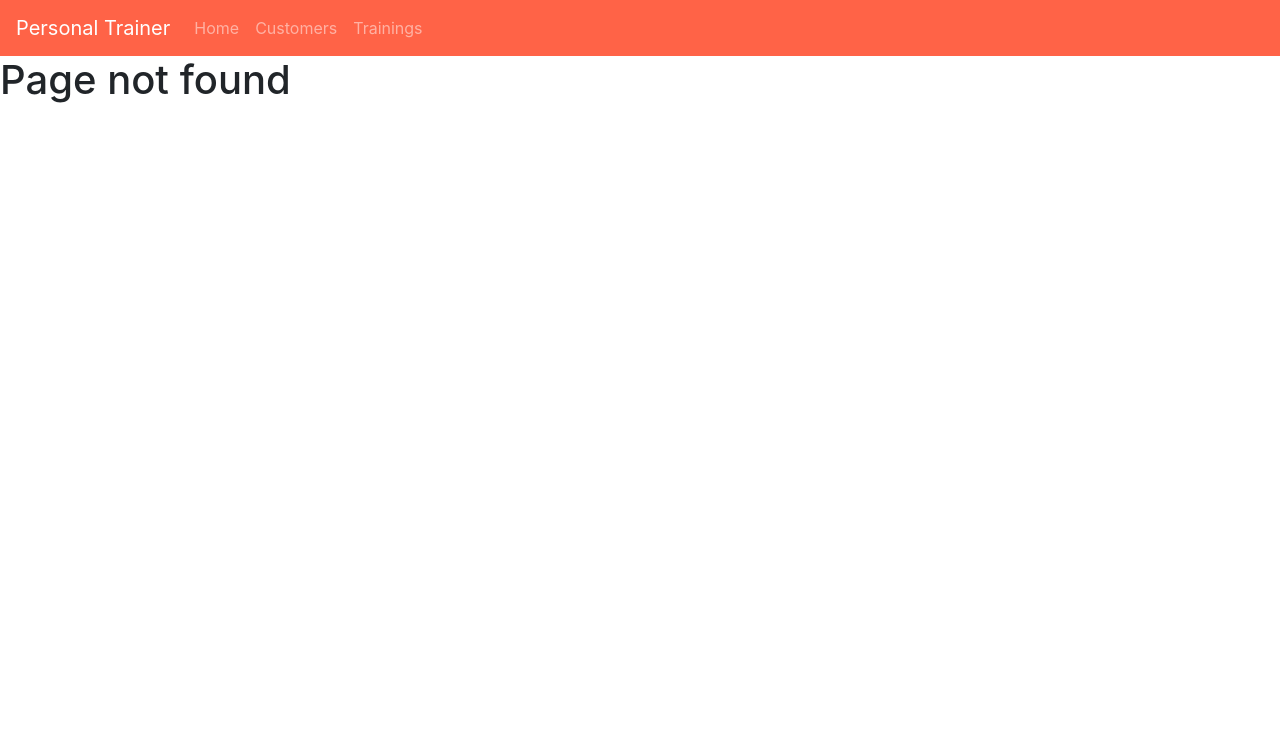
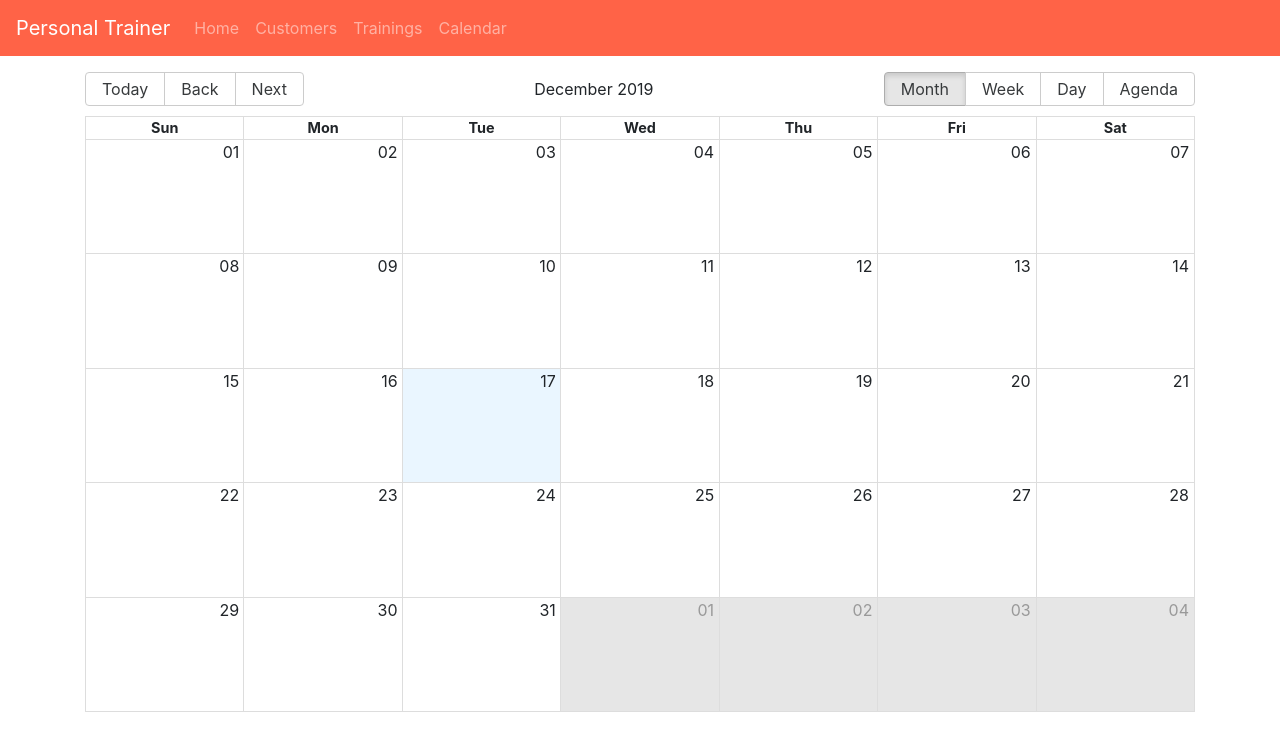
Before and after one commit to ullataponen/personaltrainer, a React (Create React App) app: page /calendar in a window 1280 px wide. Before the commit this address had no page. Shown: the top 750 px of the page. Built offline with nearby package versions, Linux system fonts and the light colour scheme; no server answers.

Commit message:
Add calendar view, remove commented out code

```diff
--- a/package.json
+++ b/package.json
@@ -12,6 +12,7 @@
     "material-table": "^1.54.2",
     "moment": "^2.24.0",
     "react": "^16.12.0",
+    "react-big-calendar": "^0.23.0",
     "react-dom": "^16.12.0",
     "react-moment": "^0.9.7",
     "react-router-dom": "^5.1.2",
--- a/public/index.html
+++ b/public/index.html
@@ -43,7 +43,8 @@
 
       To begin the development, run `npm start` or `yarn start`.
       To create a production bundle, use `npm run build` or `yarn build`.
-    -->
+	-->
+	<!-- Bootstrap scripts -->
 		<script
 			src="https://code.jquery.com/jquery-3.4.1.slim.min.js"
 			integrity="sha384-J6qa4849blE2+poT4WnyKhv5vZF5SrPo0iEjwBvKU7imGFAV0wwj1yYfoRSJoZ+n"
--- a/src/App.js
+++ b/src/App.js
@@ -6,6 +6,7 @@ import Navigator from "./components/Navigator";
 import Home from "./components/Home";
 import Customerlist from "./components/Customerlist";
 import Traininglist from "./components/Traininglist";
+import Calendar from "./components/Calendar";
 
 function App() {
 	return (
@@ -22,7 +23,7 @@ function App() {
 						<Route exact path="/" component={Home} />
 						<Route path="/customers" component={Customerlist} />
 						<Route path="/trainings" component={Traininglist} />
-						{/* <Route path="/calendar" component={Calendar} /> */}
+						<Route path="/calendar" component={Calendar} />
 						<Route render={() => <h1>Page not found</h1>} />
 					</Switch>
 				</div>
--- /dev/null
+++ b/src/components/Calendar.js
@@ -0,0 +1,52 @@
+// Sources:
+// http://intljusticemission.github.io/
+// https://medium.com/@sajclarke/how-to-populate-react-big-calendar-with-data-from-api-b89dc7362d8
+
+import React, { useState, useEffect } from "react";
+import { Calendar, momentLocalizer } from "react-big-calendar";
+import moment from "moment";
+import "react-big-calendar/lib/css/react-big-calendar.css";
+
+const localizer = momentLocalizer(moment);
+
+function MyCalendar() {
+	const [trainings, setTrainings] = useState([]);
+
+	useEffect(() => fetchTrainings(), []);
+
+	const fetchTrainings = () => {
+		fetch("https://customerrest.herokuapp.com/gettrainings")
+			.then(response => response.json())
+			.then(data => setTrainings(data));
+	};
+
+	let events = [];
+	for (let i = 0; i < trainings.length; i++) {
+		events[i] = {
+			title:
+				trainings[i].activity +
+				" / " +
+				trainings[i].customer.firstname +
+				" " +
+				trainings[i].customer.lastname,
+			start: new Date(trainings[i].date),
+			end: new Date(trainings[i].date + trainings[i].duration * 60000),
+
+			allDay: false
+		};
+	}
+	console.log(events);
+
+	return (
+		<div className="container mt-3" style={{ height: "80vh" }}>
+			<Calendar
+				localizer={localizer}
+				events={events}
+				startAccessor="start"
+				endAccessor="end"
+			/>
+		</div>
+	);
+}
+
+export default MyCalendar;
--- a/src/components/Customerlist.js
+++ b/src/components/Customerlist.js
@@ -18,7 +18,7 @@ export default function Customerlist() {
 	};
 
 	const deleteCustomer = link => {
-		if (window.confirm("Are you sure to delete?")) {
+		if (window.confirm("Are you sure to delete customer?")) {
 			console.log(link);
 			fetch(link, { method: "DELETE" })
 				.then(res => {
@@ -98,15 +98,6 @@ export default function Customerlist() {
 			),
 			sorting: false
 		},
-		// {
-		// 	title: "ID",
-		// 	field: "links[0].href",
-		// 	render: rowId => {
-		// 		let id = rowId.links[0].href.split("/");
-		// 		id = id[id.length - 1];
-		// 		return <span>{id}</span>;
-		// 	}
-		// },
 		{
 			title: "First name",
 			field: "firstname"
--- a/src/components/Home.js
+++ b/src/components/Home.js
@@ -11,9 +11,9 @@ const Home = () => {
 			<p>
 				To see the trainings, go to <a href="/trainings">Trainings</a>.
 			</p>
-			{/* <p>
+			<p>
 				To see the calendar, go to <a href="/calendar">Calendar</a>.
-			</p> */}
+			</p>
 		</div>
 	);
 };
--- a/src/components/Navigator.js
+++ b/src/components/Navigator.js
@@ -40,11 +40,11 @@ const Navigator = () => {
 								Trainings
 							</Link>
 						</li>
-						{/* <li className="nav-item">
+						<li className="nav-item">
 							<Link className="nav-link" to="/calendar">
 								Calendar
 							</Link>
-						</li> */}
+						</li>
 					</ul>
 				</div>
 			</nav>
```
Also changed, not shown: src/components/Addtraining.js (+0 -27 lines), 1 other file (tests, documents, lock files or other folders).
